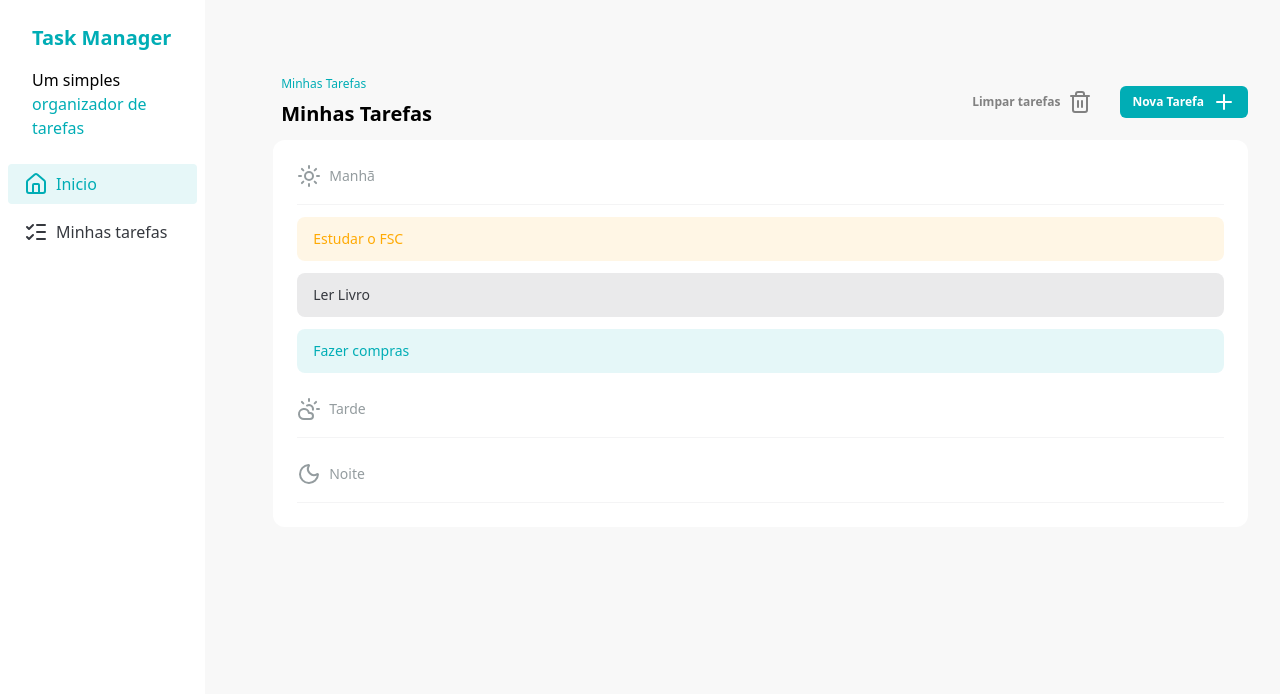
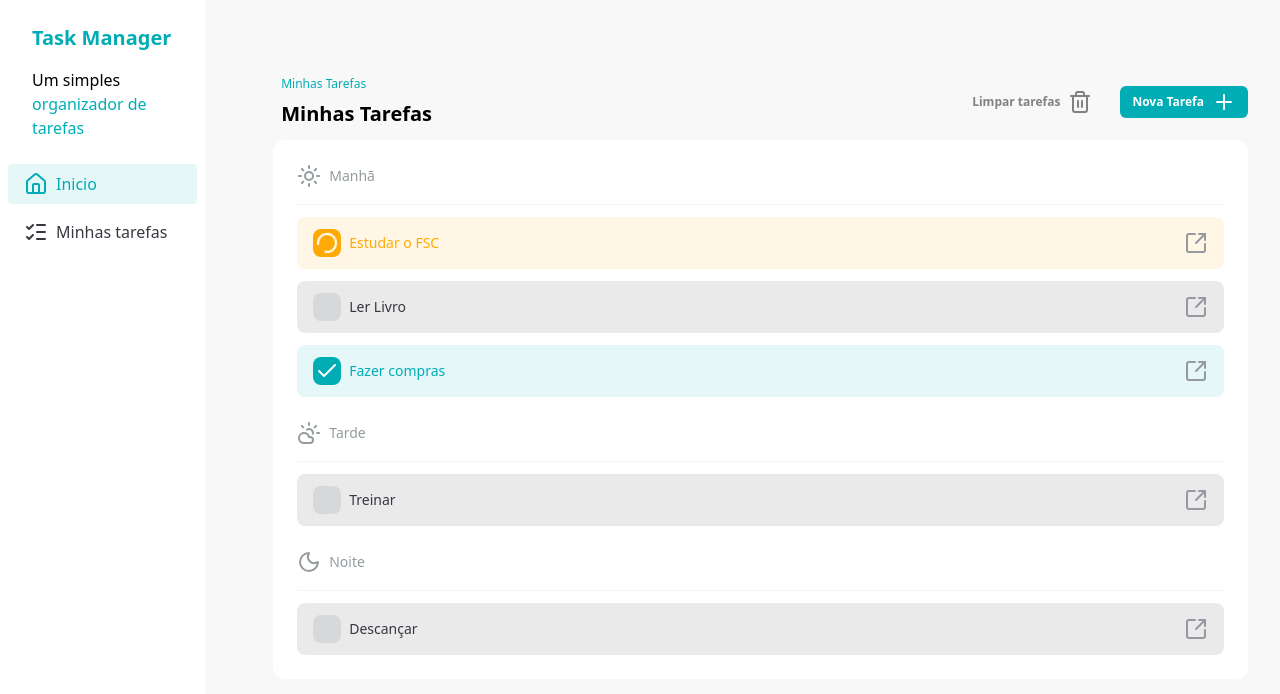
Before and after one commit to tassioNS9/task-manager, a React (Vite) app: page / in a window 1280 px wide. Shown: the top 694 px of the page. Built offline with nearby package versions, Linux system fonts and the light colour scheme.

Commit message:
feat: ensure TaskItem changes depending on task status

```diff
--- a/src/components/SidebarItem.jsx
+++ b/src/components/SidebarItem.jsx
@@ -1,3 +1,4 @@
+// eslint-disable-next-line react/prop-types
 const SidebarItem = ({ children, variant, href }) => {
   const getVariantClasses = () => {
     if (variant === "unselected") {
--- a/src/components/TaskItem.jsx
+++ b/src/components/TaskItem.jsx
@@ -1,22 +1,41 @@
+import { CheckIcon, Loader2Icon, SquareArrowOutUpRight } from "lucide-react"
+
 const TaskItem = ({ task }) => {
-  const getVariantClasses = () => {
+  const getStatusClasses = () => {
     if (task.status === "done") {
-      return "bg-[#00ADB5] bg-opacity-10 text-[#00ADB5]"
+      return "bg-[#00ADB5]   text-[#00ADB5]"
     }
     if (task.status === "in_progress") {
-      return "bg-[#FFAA04] bg-opacity-10 text-[#FFAA04]"
+      return "bg-[#FFAA04]  text-[#FFAA04]"
     }
     if (task.status === "not_started") {
-      return "bg-[#35383E] bg-opacity-10 text-[#35383E]"
+      return "bg-[#35383E] bg-opacity-10  text-[#35383E]"
     }
   }
   return (
-    <div>
-      <div
-        className={`flex items-center gap-2 rounded-lg px-4 py-3 text-sm ${getVariantClasses()}`}
-      >
+    <div
+      className={`flex items-center justify-between gap-2 rounded-lg bg-opacity-10 px-4 py-3 text-sm transition ${getStatusClasses()}`}
+    >
+      <div className="flex items-center gap-2">
+        <label
+          className={`relative flex h-7 w-7 cursor-pointer items-center justify-center rounded-lg ${getStatusClasses()}`}
+        >
+          <input
+            type="checkbox"
+            checked={task.status === "done"}
+            className="absolute h-full w-full cursor-pointer opacity-0"
+          />
+          {task.status === "done" && <CheckIcon className="text-white" />}
+          {task.status === "in_progress" && (
+            <Loader2Icon className="animate-spin text-white" />
+          )}
+        </label>
         <p className="">{task.title}</p>
       </div>
+      <a href="#" className="text-[#9599a1] transition hover:opacity-75">
+        {" "}
+        <SquareArrowOutUpRight />
+      </a>
     </div>
   )
 }
--- a/src/components/Tasks.jsx
+++ b/src/components/Tasks.jsx
@@ -8,7 +8,7 @@
 import TaskItem from "./TaskItem"
 import TaskSepator from "./TaskSepator"
 const Tasks = () => {
-  const [tasks, setTasks] = useState(TASKS)
+  const [tasks] = useState(TASKS)
 
   const tasksMorning = tasks.filter((task) => task.time === "morning")
   const taskAfternoon = tasks.filter((task) => task.time === "afternoon")
@@ -33,14 +33,20 @@
         <div className="space-y-3">
           <TaskSepator icon={<Sun />} text="Manhã" />
           {tasksMorning.map((task) => (
-            <TaskItem id={task.id} task={task} />
+            <TaskItem key={task.id} task={task} />
           ))}
         </div>
         <div className="my-6 space-y-3">
           <TaskSepator icon={<CloudSun />} text="Tarde" />
+          {taskAfternoon.map((task) => (
+            <TaskItem key={task.id} task={task} />
+          ))}
         </div>
         <div className="space-y-3">
           <TaskSepator icon={<Moon />} text="Noite" />
+          {tasksEvening.map((task) => (
+            <TaskItem key={task.id} task={task} />
+          ))}
         </div>
       </div>
     </div>
```
